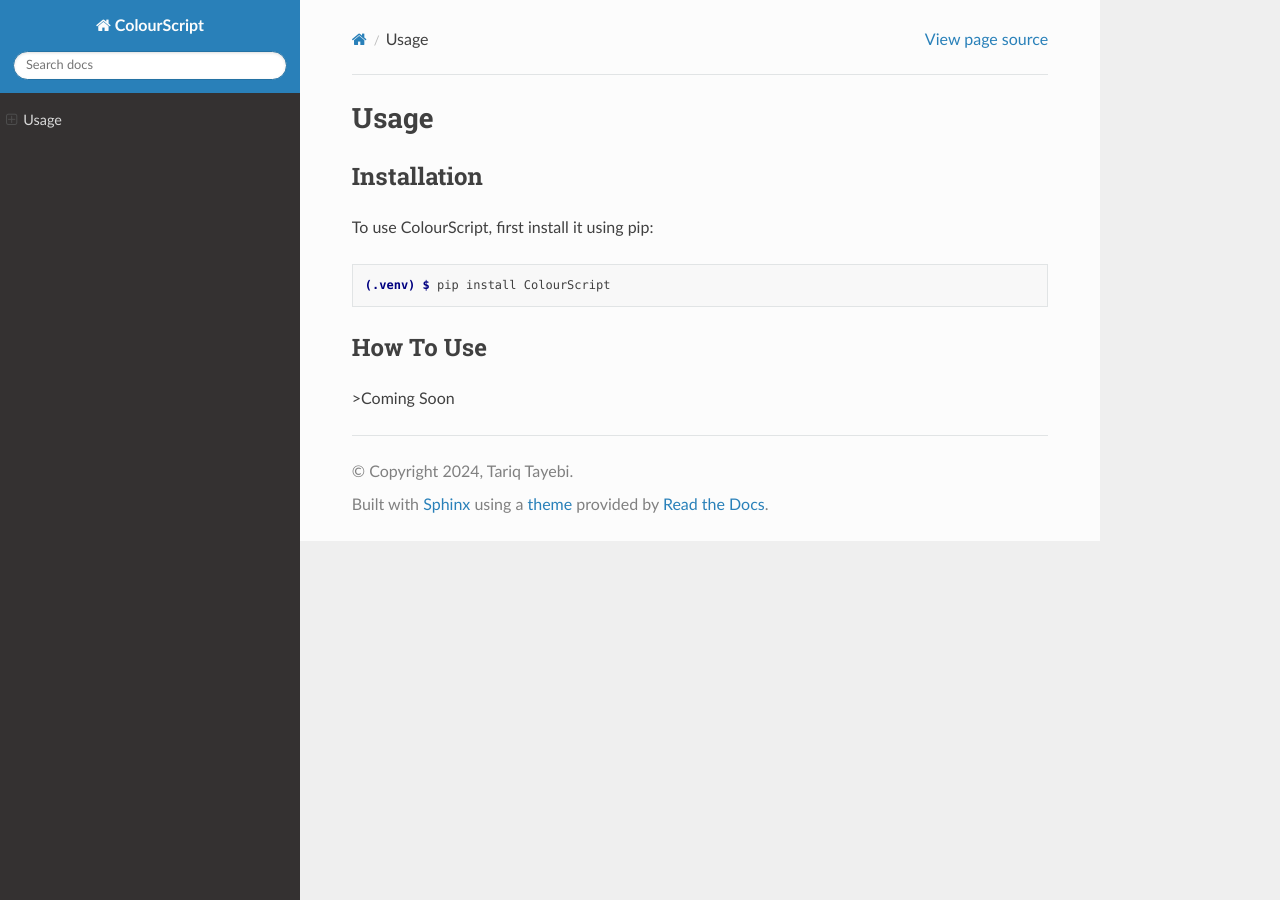
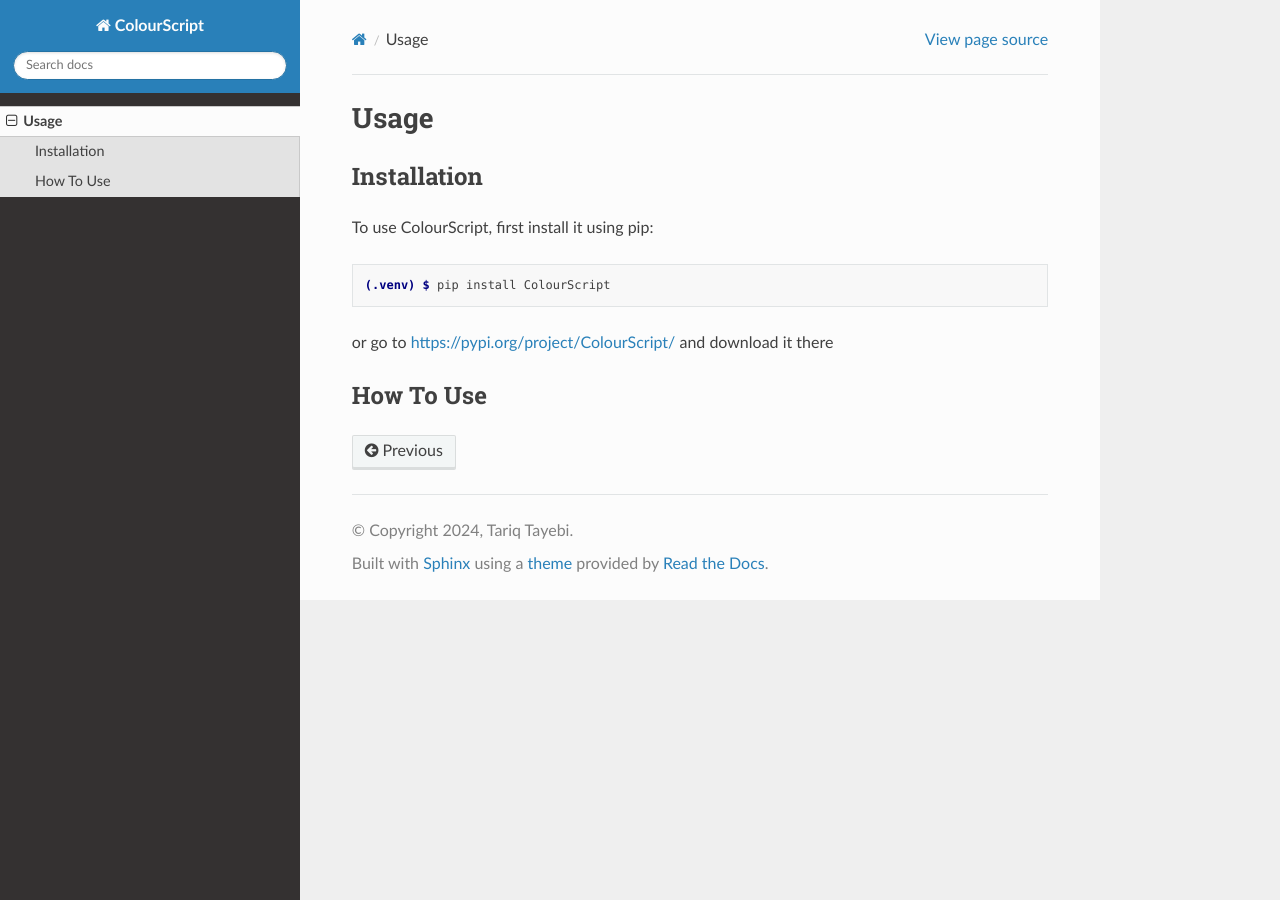
Before and after one commit to TariqTheCoder/ColourScript-Documentation, a Sphinx documentation site: the page built from docs/source/Functions.rst, in a window 1280 px wide. Built offline with Sphinx 7.4.7 and the Read the Docs theme 3.1.0, drawn with Linux system fonts in a browser that asks for light colours; pages that are not in the unit, such as notebooks, are missing from menus.

Commit message:
Update and rename usage.rst to Functions.rst

```diff
--- a/docs/source/usage.rst
+++ b/docs/source/Functions.rst
@@ -12,7 +12,7 @@
 
    (.venv) $ pip install ColourScript
 
+or go to https://pypi.org/project/ColourScript/ and download it there
+
 How To Use
 ----------------
-
->Coming Soon
```
